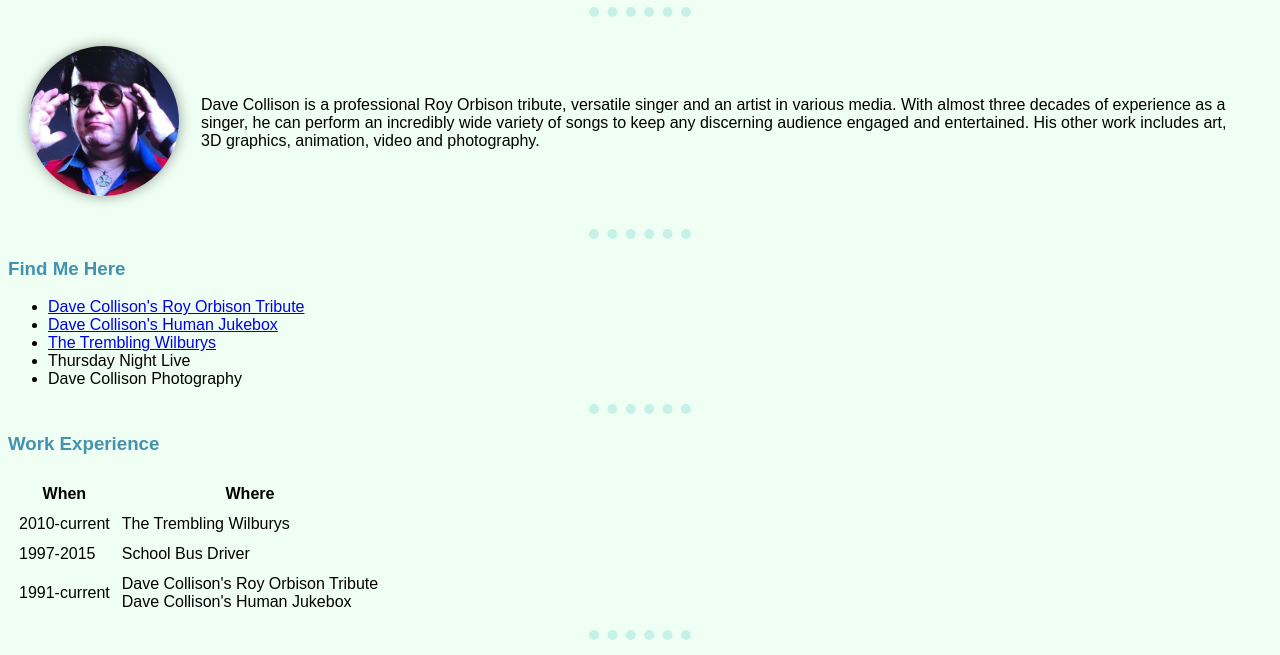
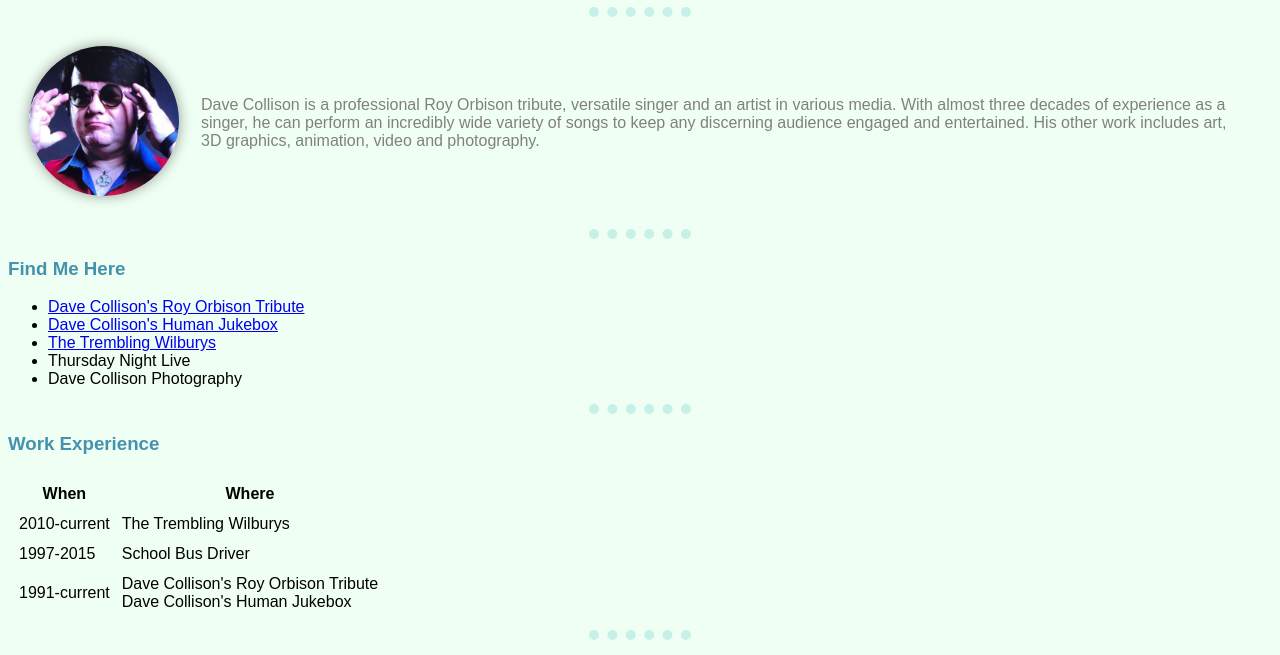
Before and after one commit to thebigdavec/development, a plain HTML site: page index.html in a window 1280 px wide. Shown: the part 129-784 px from the top of the page. Drawn offline with Linux system fonts and the light colour scheme.

Commit message:
phase completed

```diff
--- a/css/styles.css
+++ b/css/styles.css
@@ -1,3 +1,4 @@
+/* TAG SELECTORS */
 body {
   background-color: #F0FFF3;
   font-family: sans-serif;
@@ -5,12 +6,6 @@ body {
 
 h1, h2, h3, h4, h5, h6 {
   color: #4592af;
-}
-
-.profile-picture {
-  max-width: 150px;
-  border-radius: 50%;
-  box-shadow: 0 0 .8rem #00000066;
 }
 
 h1 a {
@@ -45,3 +40,20 @@ hr {
   border-width: 10px 0 0;
   width: 8%;
 }
+
+p {
+  color: grey;
+  transition-property: color;
+  transition: 150ms;
+}
+
+p:hover {
+  color: black;
+}
+
+/* CLASS SELECTORS */
+.profile-picture {
+  max-width: 150px;
+  border-radius: 50%;
+  box-shadow: 0 0 .8rem #00000066;
+}
```
